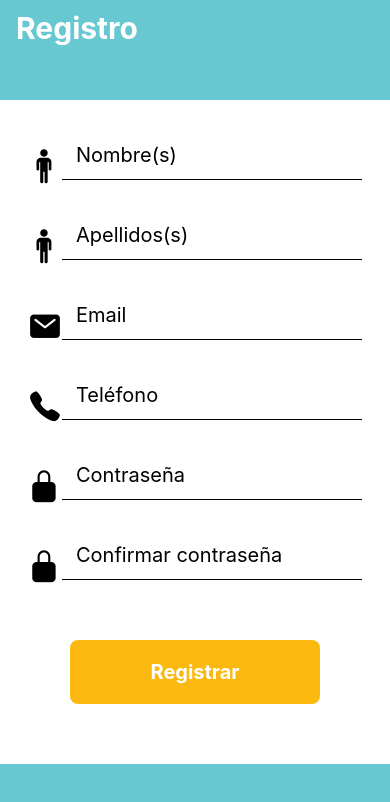
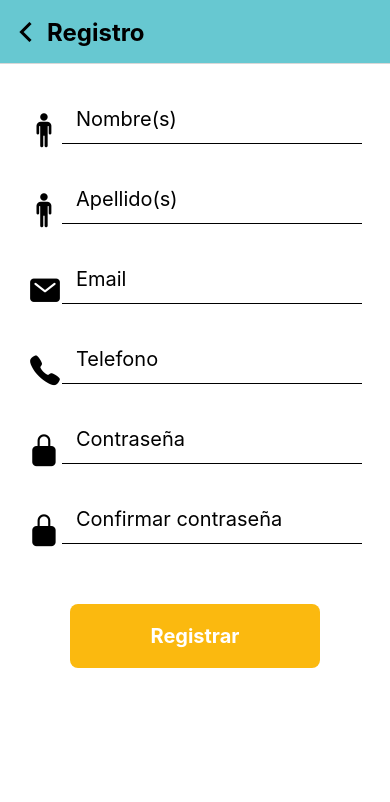
Before and after one commit to Pad28/Ruta-Facil-Client, a React Native app: screen /RegistroScreen in a window 390 px wide. Shown: the top 802 px of the page. Built offline with nearby package versions, Linux system fonts and the light colour scheme.

Commit message:
Se agrego navegacion para las pantalla de inicio y registro

```diff
--- a/App.tsx
+++ b/App.tsx
@@ -1,12 +1,13 @@
-import { View } from 'react-native';
-import { ScreenLogin } from './src/screens/LoginScreen';
-import { RegistroScreen } from './src/screens/RegistroScreen';
+import { NavigationContainer } from '@react-navigation/native';
+import 'react-native-gesture-handler';
+import { LoginStackNavigation } from './src/Navigaton/LoginStackNavigation';
 
 export default function App() {
   return (
-    <View style={{ flex: 1 }} >
-      {/* <ScreenLogin /> */}
-      <RegistroScreen />
-    </View>
+    <NavigationContainer>
+      {/* <LoginScreen /> */}
+      {/* <RegistroScreen /> */}
+      <LoginStackNavigation />
+    </NavigationContainer>
   );
 }
--- /dev/null
+++ b/src/Navigaton/LoginStackNavigation.tsx
@@ -0,0 +1,38 @@
+import { CardStyleInterpolators, createStackNavigator } from "@react-navigation/stack";
+import { LoginScreen } from "../screens/LoginScreen";
+import { RegistroScreen } from "../screens/RegistroScreen";
+import { colors } from "../theme/appTheme";
+
+export type StackLoginParams = {
+    LoginScreen: undefined;
+    RegistroScreen: undefined;
+}
+
+const Stack = createStackNavigator<StackLoginParams>();
+
+export const LoginStackNavigation = () => {
+    return (
+        <Stack.Navigator
+            screenOptions={{
+                headerStyle: {
+                    elevation: 0,
+                    shadowColor: "transparent",
+                    backgroundColor: colors.primario,
+                },
+                cardStyleInterpolator: CardStyleInterpolators.forHorizontalIOS,
+            }}
+        >
+            <Stack.Screen
+                options={{ headerShown: false }}
+                name="LoginScreen"
+                component={LoginScreen}
+            />
+            <Stack.Screen
+                name="RegistroScreen"
+                component={RegistroScreen}
+            />
+
+        </Stack.Navigator>
+
+    );
+}
--- a/src/components/Boton.tsx
+++ b/src/components/Boton.tsx
@@ -16,6 +16,7 @@ export const Boton = ( { texto, width = 250, color = colors.secundario, action }
                 backgroundColor: color,
                 width,
             }}
+            onPress={action}
         >
             <Text style={ localStyles.botonText } > { texto } </Text>
         </TouchableOpacity>
--- /dev/null
+++ b/src/components/HeaderLeftStack.tsx
@@ -0,0 +1,26 @@
+import { Ionicons } from '@expo/vector-icons';
+import React from 'react'
+import { Text, TouchableOpacity } from 'react-native';
+
+interface Props {
+    title: string;
+    action: () => void;
+}
+
+export const HeaderLeftStack = ({ title, action }: Props) => {
+    return (
+        <TouchableOpacity
+            style={{
+                flexDirection: 'row',
+                marginLeft: 10,
+                alignItems: 'center'
+            }}
+            onPress={action}
+        >
+            <Ionicons name='chevron-back-outline' size={32}  />
+            <Text style={{ fontSize: 24, fontWeight: 'bold', marginLeft: 5 }} >
+                { title }
+            </Text>
+        </TouchableOpacity>
+    );
+}
--- a/src/components/InputApp.tsx
+++ b/src/components/InputApp.tsx
@@ -6,7 +6,7 @@ interface Props {
     width?: number;
     password?: boolean;
     iconName?: string;
-    action?: () => void;
+    action?: (texto: string) => void;
 }
 
 export const InputApp = ( { texto, password = false, iconName, width = 300, action }: Props ) => {
@@ -27,6 +27,7 @@ export const InputApp = ( { texto, password = false, iconName, width = 300, acti
                 style={{ ...localStyles.input, width }}
                 placeholder={ texto }
                 secureTextEntry={password}
+                onChangeText={action}
             />
         </View>
     );
--- /dev/null
+++ b/src/hooks/useHeaderLeft.tsx
@@ -0,0 +1,23 @@
+import { StackNavigationProp } from "@react-navigation/stack";
+import { StackLoginParams } from "../Navigaton/LoginStackNavigation";
+import { useEffect } from "react";
+import { HeaderLeftStack } from "../components/HeaderLeftStack";
+
+interface Props {
+    navigation: StackNavigationProp<StackLoginParams, any, any>;
+    title: string;
+}
+
+export const useHeaderLeft = ( { navigation, title }: Props  ) => {
+    useEffect(() => {
+        navigation.setOptions({
+            title: '',
+            headerLeft: () => (
+                <HeaderLeftStack
+                    title={ title }
+                    action={ () => navigation.popToTop() }
+                />
+            )
+        });
+    }, []);
+}
--- a/src/screens/LoginScreen.tsx
+++ b/src/screens/LoginScreen.tsx
@@ -2,12 +2,16 @@ import { Image, StyleSheet, View } from 'react-native';
 import { HeaderApp } from '../components/HeaderApp';
 import { Boton } from '../components/Boton';
 import { styles } from '../theme/appTheme';
+import { StackScreenProps } from '@react-navigation/stack';
+import { StackLoginParams } from '../Navigaton/LoginStackNavigation';
 
-export const ScreenLogin = () => {
+interface Props extends StackScreenProps<StackLoginParams, 'LoginScreen'> {};
+
+export const LoginScreen = ({ navigation }: Props) => {
 
     return (
         <View style={ styles.container } >
-            <HeaderApp height={80} />
+            <HeaderApp height={100} />
             <View style={{ ...styles.body, paddingTop: 30 }} >
 
                 <Image
@@ -15,17 +19,20 @@ export const ScreenLogin = () => {
                     style={ localStyles.logo }
                 />
 
-                <View style={{ marginBottom: 50 }} >
+                <View style={{ marginBottom: 70, marginTop: 30 }} >
                     <Boton texto='Iniciar sesión' />
                 </View>
                 <View style={{ marginBottom: 70 }} >
-                    <Boton texto='Crear cuenta' />
+                    <Boton
+                        texto='Crear cuenta'
+                        action={() => navigation.navigate('RegistroScreen')}
+                    />
                 </View>
 
             </View>
             <View style={{ top: 0 }} >
-                    <HeaderApp height={130} />
-                </View>
+                {/* <HeaderApp height={130} /> */}
+            </View>
         </View>
     );
 }
--- a/src/screens/RegistroScreen.tsx
+++ b/src/screens/RegistroScreen.tsx
@@ -1,62 +1,63 @@
-import { StyleSheet, Text, TextInput, View } from "react-native";
-import { HeaderApp } from "../components/HeaderApp";
+import React, { useState } from "react";
+import { KeyboardAvoidingView, Platform, Touchable, View } from "react-native";
 import { InputApp } from "../components/InputApp";
 import { Boton } from "../components/Boton";
 import { styles } from "../theme/appTheme";
+import { StackScreenProps } from "@react-navigation/stack";
+import { StackLoginParams } from "../Navigaton/LoginStackNavigation";
+import { useHeaderLeft } from "../hooks/useHeaderLeft";
 
-export const RegistroScreen = () => {
+interface Props extends StackScreenProps<StackLoginParams, 'RegistroScreen'> {};
+
+export const RegistroScreen = ( { navigation }: Props ) => {
+
+    useHeaderLeft({navigation, title: 'Registro'});
+
+    const [state, setState] = useState('');
+
     return (
-        <View style={ styles.container } >
-            <HeaderApp height={100} texto="Registro" />
-            <View style={ styles.body } >
-
-                <View>
+        <KeyboardAvoidingView
+            style={ styles.container }
+            behavior={Platform.OS == 'ios' ? 'padding' : 'height' }
+        >
+            <View
+                style={{
+                    ...styles.body,
+                }}
+            >
                 <InputApp
                     texto="Nombre(s)"
                     iconName="man"
+                    action={(texto) => console.log(texto)}
                 />
-                </View>
-                <View>
                 <InputApp
-                        texto="Apellidos(s)"
+                    texto="Apellido(s)"
                     iconName="man"
                 />
-                </View>
-                <View>
                 <InputApp
                     texto="Email"
                     iconName="mail"
                 />
-                </View>
-                <View>
                 <InputApp
-                        texto="Teléfono"
+                    texto="Telefono"
                     iconName="call"
                 />
-                </View>
-                <View>
                 <InputApp
                     texto="Contraseña"
                     iconName="lock-closed"
                     password={true}
                 />
-                </View>
-                <View>
                 <InputApp
                     texto="Confirmar contraseña"
                     iconName="lock-closed"
                     password={true}
                 />
-                </View>
 
                 <View style={{ marginTop: 60 }} >
-                    <Boton texto="Registrar" />
+                    <Boton texto="Registrar"  />
                 </View>
 
             </View>
-            <View style={{ top: 0 }} >
-                <HeaderApp height={80} />
-            </View>
-        </View>
+        </KeyboardAvoidingView>
     );
 }
--- a/src/theme/appTheme.tsx
+++ b/src/theme/appTheme.tsx
@@ -8,7 +8,8 @@ const colors = {
 
 const styles = StyleSheet.create({
     tiulo: {
-        fontSize: 20
+        fontSize: 20,
+        fontWeight: 'bold',
     },
     container: {
         flex: 1,
```
Also changed, not shown: package.json (+6 -1 lines), 1 other file (tests, documents, lock files or other folders). Lines whose indentation alone changed are shown as unchanged.
